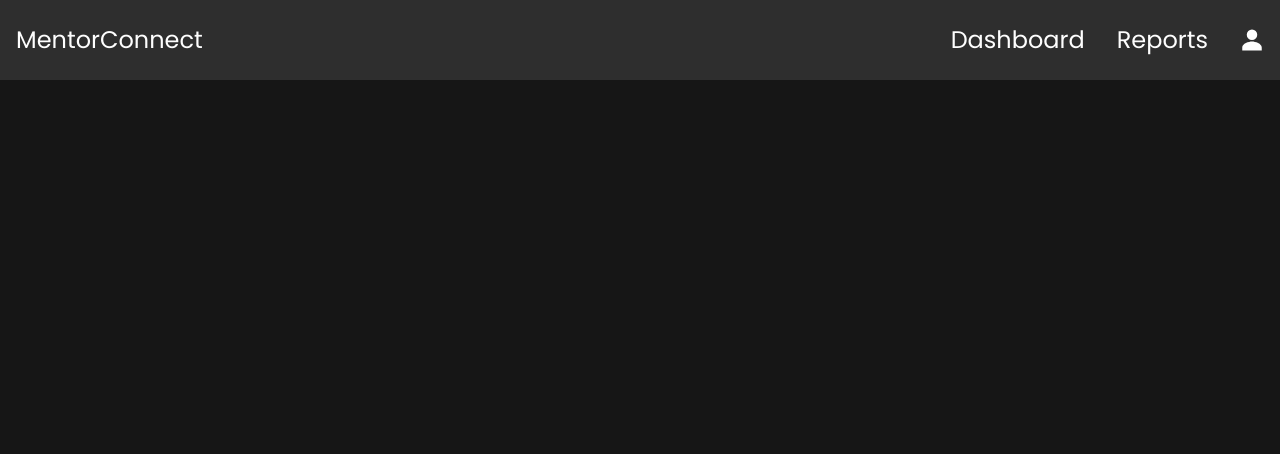
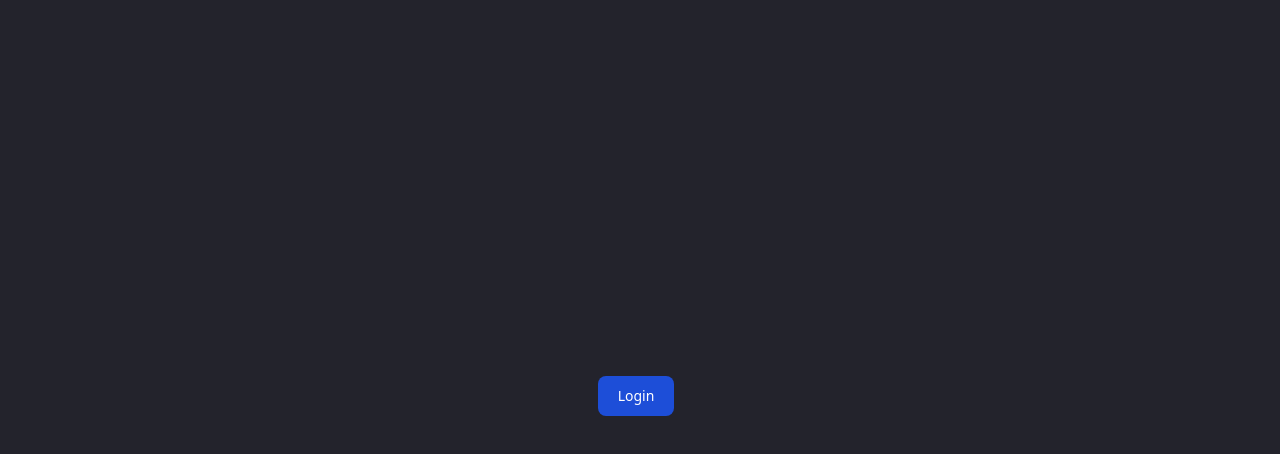
Before and after one commit to moeez506/Mentorship-Portal, a React (Create React App) app in the folder client/: page / in a window 1280 px wide. Shown: the top 454 px of the page. Built offline with nearby package versions, Linux system fonts and the light colour scheme.

Commit message:
first commit

```diff
--- a/client/src/App.jsx
+++ b/client/src/App.jsx
@@ -5,6 +5,7 @@ import Login from "./components/Auth/Login";
 import SignUp from "./components/Auth/SignUp";
 import DashboardPage from "./components/Dashboard/DashboardPage";
 import Navbar from "./components/Layout/Navbar";
+import MenteesList from "./components/List/MenteesList";
 import MentorsList from "./components/List/MentorsList";
 import StudentsList from "./components/List/StudentsList";
 import Profile from "./components/Profile/Profile";
@@ -12,7 +13,6 @@ import RequestsPage from "./components/Requests/RequestsPage";
 import RoadmapPage from "./components/Roadmap/RoadmapPage";
 import TaskPage from "./components/Roadmap/TaskPage";
 import Hero from "./components/Route/Hero/Hero";
-import MenteesList from "./components/List/MenteesList";
 
 const App = () => {
   const [isNavbarActive, setIsNavbarActive] = useState(false);
@@ -22,7 +22,8 @@ const App = () => {
   useEffect(() => {
     if (
       window.location.pathname !== "/login" &&
-      window.location.pathname !== "/sign-up"
+      window.location.pathname !== "/sign-up" &&
+      window.location.pathname !== "/"
     ) {
       setIsNavbarActive(true);
     }
--- a/client/src/components/Auth/Login.jsx
+++ b/client/src/components/Auth/Login.jsx
@@ -48,6 +48,8 @@ const Login = () => {
         localStorage.setItem("mentorLogin", email);
         toast.success("Mentor Login Successful!", {
           position: "bottom-center",
+          autoClose: 1000,
+          onClose: () => navigate("/dashboard"),
         });
       } else {
         toast.error("Invalid Email or Password. Please Try Again.", {
@@ -69,6 +71,8 @@ const Login = () => {
         localStorage.setItem("studentLogin", email);
         toast.success("Student Login Successful!", {
           position: "bottom-center",
+          autoClose: 1000,
+          onClose: () => navigate("/dashboard"),
         });
       } else {
         toast.error("Invalid Email or Password. Please Try Again.", {
--- a/client/src/components/Layout/Navbar.jsx
+++ b/client/src/components/Layout/Navbar.jsx
@@ -24,19 +24,19 @@ const Navbar = () => {
         <div className="flex items-center gap-8">
           <Link
             to="/dashboard"
-            className="text-[#fefefe] text-2xl no-underline"
+            className="text-[#fefefe] text-xl no-underline"
           >
             Dashboard
           </Link>
           {isMentorLogin && (
             <Link
               to="/mentees"
-              className="text-[#fefefe] text-2xl no-underline"
+              className="text-[#fefefe] text-xl no-underline"
             >
               My Mentees
             </Link>
           )}
-          <Link to="/reports" className="text-[#fefefe] text-2xl no-underline">
+          <Link to="/reports" className="text-[#fefefe] text-xl no-underline">
             Reports
           </Link>
           <IoPersonSharp
--- a/client/src/components/Layout/Sidebar.jsx
+++ b/client/src/components/Layout/Sidebar.jsx
@@ -23,8 +23,8 @@ const Sidebar = ({ active }) => {
 
   return (
     <>
-      <div className="w-[300px] h-[90vh] shadow-lg sticky overflow-x-hidden z-10 flex flex-col bg-[#161616] py-[1%]">
-        <div className="fixed flex flex-col bg-[#2a2a2a] text-[#fefefe] h-[85%] justify-between rounded-tr-[8px] rounded-br-[8px]">
+      <div className="w-[300px] h-[90vh] sticky overflow-x-hidden z-10 flex flex-col bg-[#161616] py-[1%]">
+        <div className="fixed flex flex-col shadow-lg bg-[#2a2a2a] text-[#fefefe] h-[85%] justify-between rounded-tr-[8px] rounded-br-[8px]">
           <div className="p-5 flex flex-col gap-2">
             <Link
               to="/dashboard"
--- a/client/src/components/Profile/Profile.jsx
+++ b/client/src/components/Profile/Profile.jsx
@@ -1,7 +1,7 @@
-import React, { useState, useEffect } from "react";
-import Sidebar from "../Layout/Sidebar";
+import React, { useEffect, useState } from "react";
 import { toast, ToastContainer } from "react-toastify";
 import "react-toastify/dist/ReactToastify.css";
+import Sidebar from "../Layout/Sidebar";
 
 function UserProfile() {
   const [user, setUser] = useState({});
--- a/client/src/components/Route/Hero/Hero.jsx
+++ b/client/src/components/Route/Hero/Hero.jsx
@@ -1,15 +1,21 @@
-import { useEffect } from "react";
-import theme from "../../../styles/theme";
+import { useNavigate } from "react-router-dom";
 
 const Hero = () => {
-  useEffect(() => {
-    document.body.style.backgroundColor = theme.prominent;
-    return () => {
-      document.body.style.backgroundColor = null;
-    };
-  }, []);
+  const navigate = useNavigate();
 
-  return <></>;
+  return (
+    <>
+      <div className="min-h-[100vh] w-full bg-[#23232c] flex items-center justify-center">
+        <button
+          type="button"
+          onClick={() => navigate("/login")}
+          className="text-white bg-blue-700 hover:bg-blue-800 focus:ring-4 focus:ring-blue-300 font-medium rounded-lg text-sm px-5 py-2.5 me-2 mb-2 dark:bg-blue-600 dark:hover:bg-blue-700 focus:outline-none dark:focus:ring-blue-800"
+        >
+          Login
+        </button>
+      </div>
+    </>
+  );
 };
 
 export default Hero;
```
Also changed, not shown: client/src/components/Dashboard/DashboardPage.jsx (+0 -47 lines).
